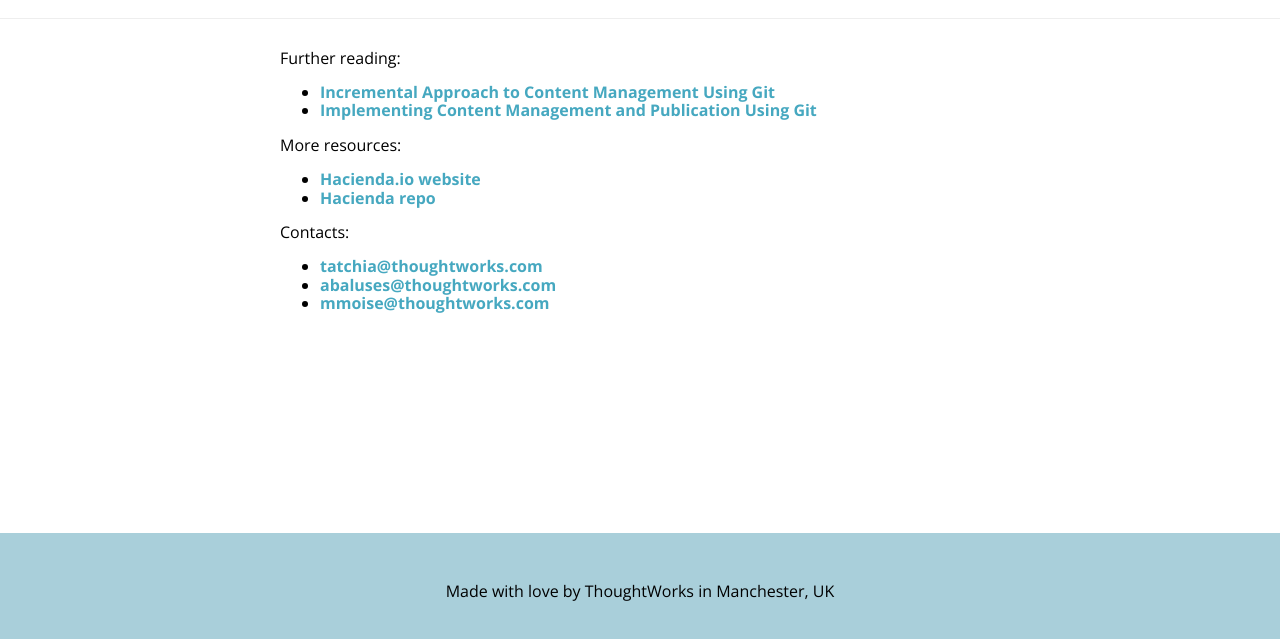
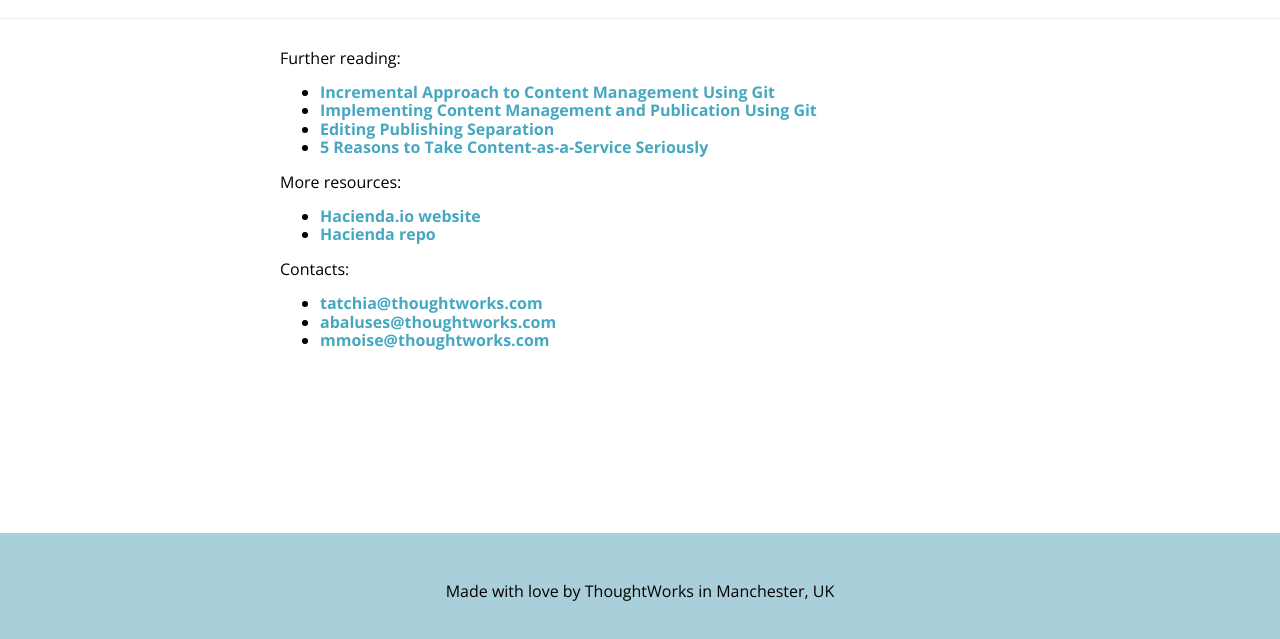
Before and after one commit to haciendaio/hacienda, a plain HTML site: page xconf.html in a window 1280 px wide. Shown: the part 149-788 px from the top of the page. Drawn offline with nearby package versions, Linux system fonts and the light colour scheme.

Commit message:
Mircea: added 2 more resources to xconf page

```diff
--- a/xconf.html
+++ b/xconf.html
@@ -69,6 +69,8 @@
             <ul>
               <li><a href="http://www.thoughtworks.com/insights/blog/incremental-approach-content-management-using-git"> Incremental Approach to Content Management Using Git</a></li>
               <li><a href="http://www.thoughtworks.com/insights/blog/implementing-content-management-and-publication-using-git"> Implementing Content Management and Publication Using Git</a></li>
+              <li><a href="http://martinfowler.com/bliki/EditingPublishingSeparation.html"> Editing Publishing Separation </a></li>
+              <li><a href="http://www.onehippo.com/en/resources/blogs/2014/07/5-reasons-to-take-content-as-a-service-seriously.html"> 5 Reasons to Take Content-as-a-Service Seriously </a></li>
             </ul>
 
             More resources:
```
